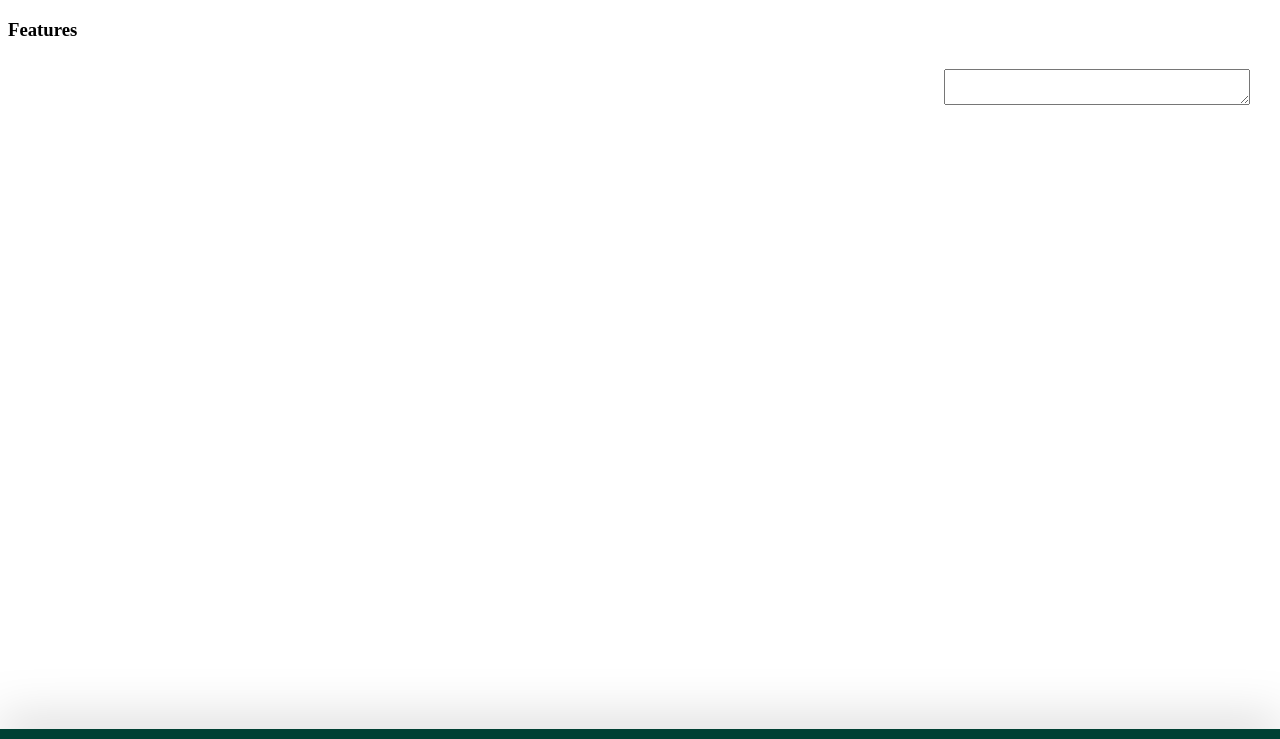
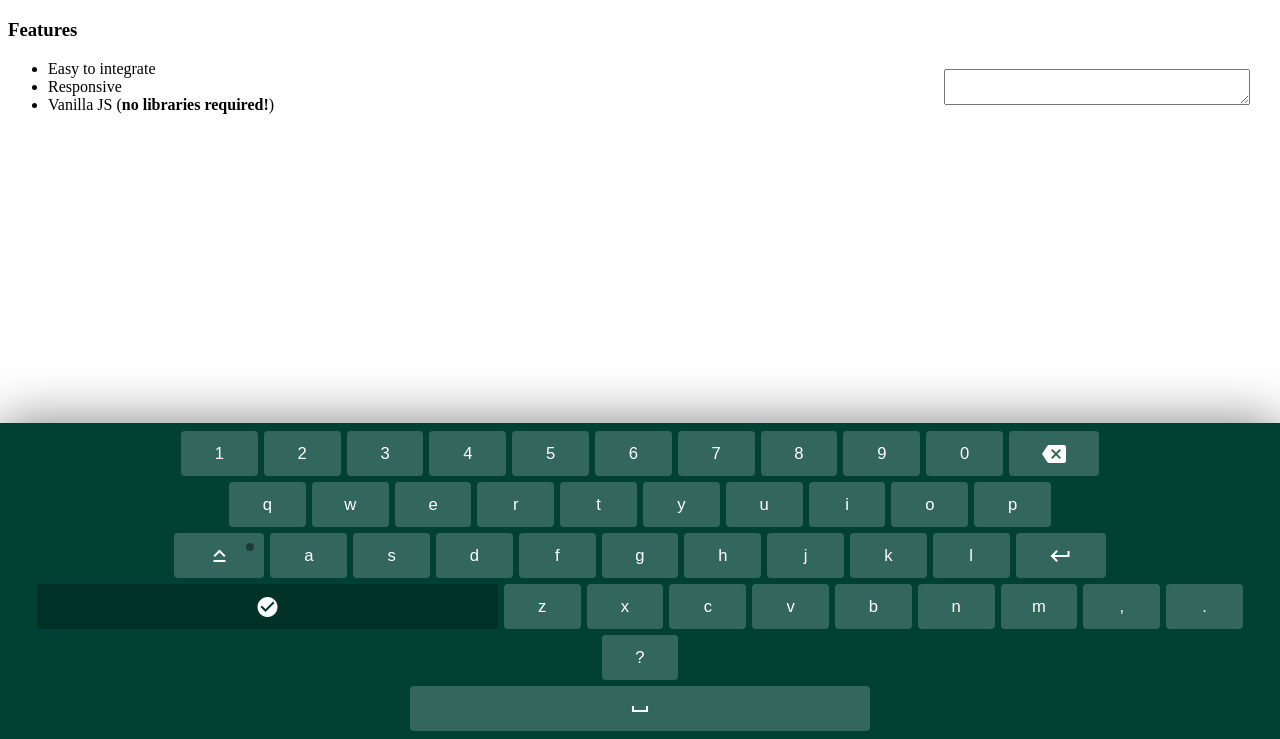
Before and after one commit to Mac-ziis/Virtual-keyboard, a plain HTML site: page index.html in a window 1280 px wide. Shown: the part 61-800 px from the top of the page. Drawn offline with Linux system fonts and the light colour scheme.

Commit message:
Add keys functionality and implement CSS styling through Javascript

```diff
--- a/index.html
+++ b/index.html
@@ -13,11 +13,11 @@
 <body>
   <h1>Virtual Keyboard w/ HTML, CSS and Javascript</h1>
   <h3>Features</h3>
-  <!-- <ul>
+  <ul>
     <li>Easy to integrate</li>
     <li>Responsive</li>
     <li>Vanilla JS (<strong>no libraries required!</strong>)</li>
-  </ul> -->
+  </ul>
   <textarea style="position: absolute; top: 130px; right: 30px; width: 300px;"></textarea>
 
 <!-- <div class="keyboard">
--- a/js/scripts.js
+++ b/js/scripts.js
@@ -23,6 +23,7 @@ const keyboard = {
     // setup main elements
     this.elements.main.classList.add("keyboard", "1keyboard--hidden");
     this.elements.keysContainer.classList.add("keyboard-keys");
+    this.elements.keysContainer.appendChild(this._createKeys());
 
     // add to DOM
     this.elements.main.appendChild(this.elements.keysContainer);
@@ -33,13 +34,9 @@ const keyboard = {
     const fragment = document.createDocumentFragment();
     const keyLayout = [
       "1", "2", "3", "4", "5", "6", "7", "8", "9", "0", "backspace",
-
       "q", "w", "e", "r", "t", "y", "u", "i", "o", "p",
-
       "caps", "a", "s", "d", "f", "g", "h", "j", "k", "l", "enter",
-
       "done", "z", "x", "c", "v", "b", "n", "m", ",", ".", "?",
-
       "space"
 
     ];
@@ -51,7 +48,7 @@ const keyboard = {
 
     keyLayout.forEach(key => {
       const keyElement = document.createElement("button");
-      const innerLineBreak = ["backspace", "p", "enter", "?"].indexOf(key) !== -1;
+      const insertLineBreak = ["backspace", "p", "enter", "?"].indexOf(key) !== -1;
 
       // Add attributes and classes
       keyElement.setAttribute("type", "button");
@@ -61,8 +58,77 @@ const keyboard = {
         case "backspace":
           keyElement.classList.add("keyboard-key-wide");
           keyElement.innerHTML = createIconHTML("backspace");
+
+          keyElement.addEventListener("click", () => {
+            this.properties.value = this.properties.value.substring(0, this.properties.value.length - 1);
+            this._triggerEvent("oninput");
+          });
+
+          break;
+
+        case "caps":
+          keyElement.classList.add("keyboard-key-wide", "keyboard-key-activatable");
+          keyElement.innerHTML = createIconHTML("keyboard_capslock");
+
+          keyElement.addEventListener("click", () => {
+            this._toggleCapsLock();
+            keyElement.classList.toggle("keyboard-key-active", this.properties.capsLock);
+          });
+
+          break;
+
+        case "enter":
+          keyElement.classList.add("keyboard-key-wide");
+          keyElement.innerHTML = createIconHTML("keyboard_return");
+
+          keyElement.addEventListener("click", () => {
+            this.properties.value += "\n";
+            this._triggerEvent("oninput");
+          });
+
+          break;
+
+        case "space":
+          keyElement.classList.add("keyboard-key-extra-wide");
+          keyElement.innerHTML = createIconHTML("space_bar");
+
+          keyElement.addEventListener("click", () => {
+            this.properties.value += " ";
+            this._triggerEvent("oninput");
+          });
+
+          break;
+
+        case "done":
+          keyElement.classList.add("keyboard-key-extra-wide", "keyboard-key-dark");
+          keyElement.innerHTML = createIconHTML("check_circle");
+
+          keyElement.addEventListener("click", () => {
+            this.close();
+            this._triggerEvent("onclose");
+          });
+
+          break;
+
+        default:
+          keyElement.textContent = key.toLowerCase();
+
+          keyElement.addEventListener("click", () => {
+            this.properties.value += this.properties.capsLock ? key.toUpperCase() : key.toLowerCase();
+            this._triggerEvent("oninput");
+          });
+
+          break;
+      }
+
+      fragment.appendChild(keyElement);
+
+      if (insertLineBreak) {
+        fragment.appendChild(document.createElement("br"));
       }
     });
+
+    return fragment;
   },
 
   _triggerEvent(handlerName) {
```
